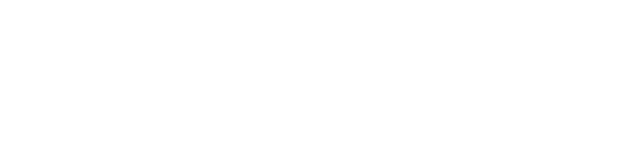
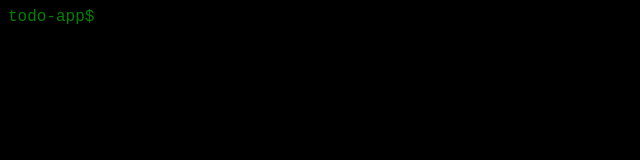
Before and after one commit to hanzalakhan010/todo-cli, a website: page index.html in a window 1280 px wide. Shown: the whole page, without its empty margins (0-640 px from the left). Drawn offline with Linux system fonts and the light colour scheme.

Commit message:
some files create

```diff
--- a/index.html
+++ b/index.html
@@ -4,8 +4,9 @@
     <meta charset="UTF-8">
     <meta name="viewport" content="width=device-width, initial-scale=1.0">
     <title>Todo app</title>
+    <link rel = 'stylesheet' href="styles.css">
 </head>
 <body>
-
+    <div id = 'terminal' spellcheck="false">todo-app$</div>
 </body>
 </html>
--- /dev/null
+++ b/styles.css
@@ -0,0 +1,14 @@
+body {
+    background-color: black;
+    font-family: 'Courier New', Courier, monospace;
+}
+
+#terminal{
+    width: 100%;
+    height: 100vh;
+    color: green;
+    outline: none;
+    &:focus{
+        outline: none;
+    }
+}
```
Also changed, not shown: index.js (added).
